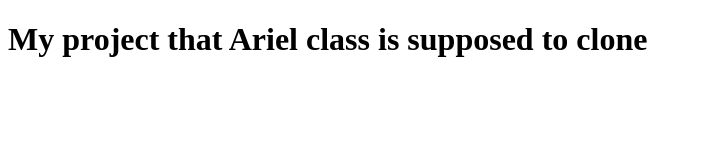
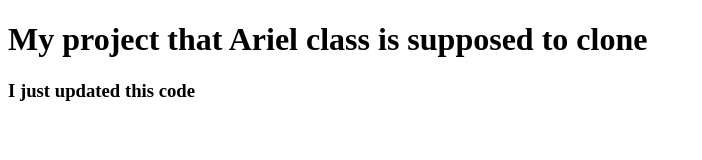
Before and after one commit to Osorachukwu/ArielClone, a plain HTML site: page index.html in a window 1280 px wide. Shown: the whole page, without its empty margins (0-702 px from the left). Drawn offline with Linux system fonts and the light colour scheme.

Commit message:
second commit

```diff
--- a/index.html
+++ b/index.html
@@ -7,5 +7,6 @@
 </head>
 <body>
     <h1>My project that Ariel class is supposed to clone</h1>
+    <h3>I just updated this code</h3>
 </body>
 </html>
--- a/style.css
+++ b/style.css
@@ -4,3 +4,5 @@
     box-sizing: border-box;
     background-color: aqua;
 }
+
+/* You are going to see me by the time you pull */
```
